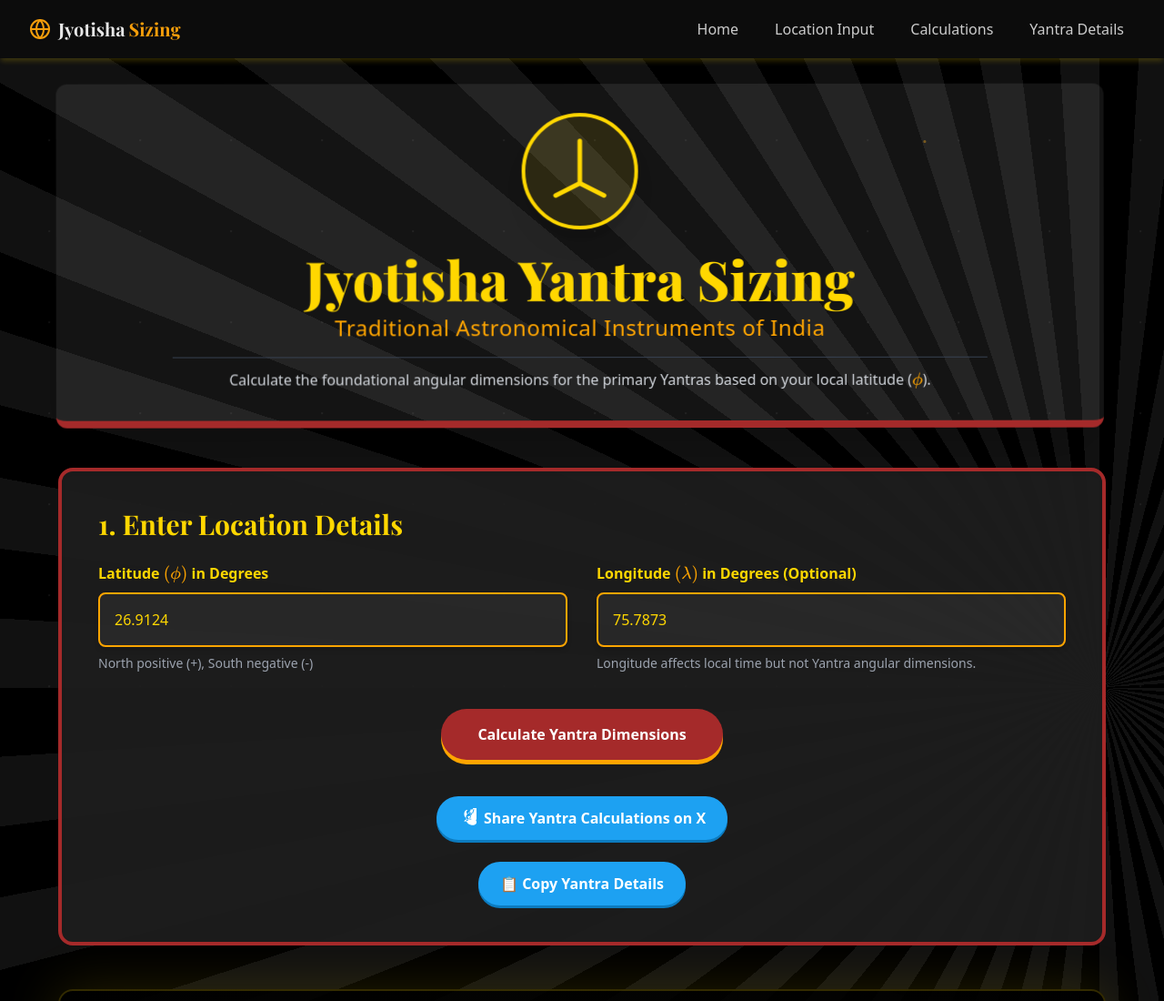
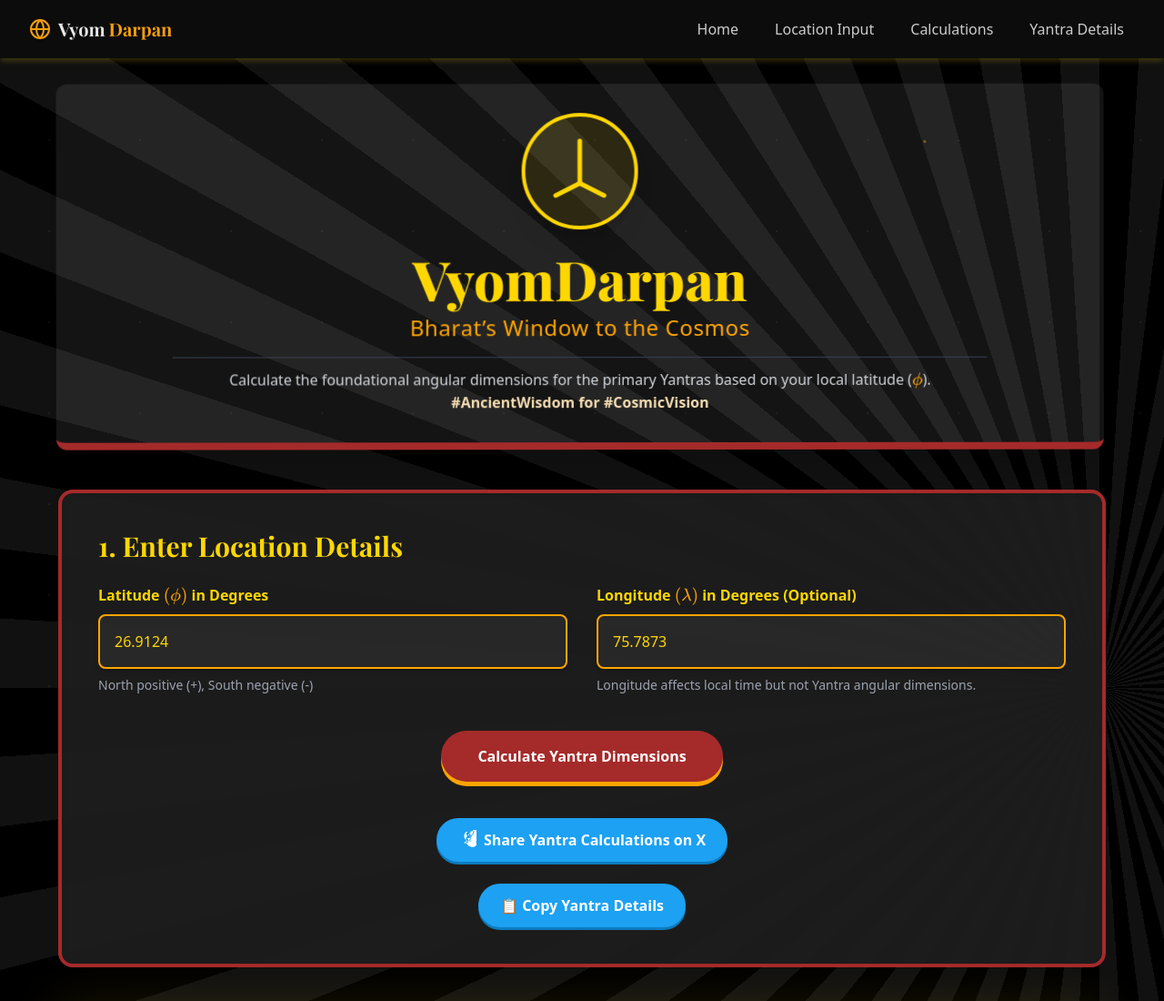
Before and after one commit to Sheetal-cell/SIH25156, a plain HTML site: page index.html in a window 1280 px wide. Shown: the top 1100 px of the page at 91% size. Drawn offline with nearby package versions, Linux system fonts and the light colour scheme; a web font is replaced by a local one.

Commit message:
wrote titles

```diff
--- a/index.html
+++ b/index.html
@@ -3,6 +3,8 @@
 <head>
     <meta charset="UTF-8">
     <meta name="viewport" content="width=device-width, initial-scale=1.0">
+    <link rel="icon" href="Qurio-logo.png" type="image/x-icon">
+  <link rel="icon" href="Qurio-logo.png" type="image/png">
     <title>Jyotisha Yantra Dimensions Calculator</title>
     <!-- Load Tailwind CSS -->
     <script src="https://cdn.tailwindcss.com"></script>
@@ -308,7 +310,7 @@
         <div class="text-xl font-bold header-font text-white/90 flex items-center mr-4">
             <!-- Celestial Sphere Icon -->
             <svg class="w-6 h-6 mr-2 text-amber-500" xmlns="http://www.w3.org/2000/svg" width="24" height="24" viewBox="0 0 24 24" fill="none" stroke="currentColor" stroke-width="2" stroke-linecap="round" stroke-linejoin="round"><circle cx="12" cy="12" r="10"/><path d="M12 2a14.5 14.5 0 0 0 0 20 14.5 14.5 0 0 0 0-20"/><path d="M2 12h20"/></svg>
-            Jyotisha <span class="text-amber-500 ml-1">Sizing</span>
+            Vyom <span class="text-amber-500 ml-1">Darpan</span>
         </div>
 
         <!-- Navigation Links Container (Flex, scrollable on overflow) -->
@@ -333,13 +335,14 @@
             </div>
 
             <h1 class="header-font text-5xl sm:text-6xl font-extrabold mb-2" style="color: var(--color-secondary);">
-                Jyotisha Yantra Sizing
+                VyomDarpan
             </h1>
-            <p class="text-2xl font-medium tracking-wide" style="color: var(--color-accent);">
-                Traditional Astronomical Instruments of India
-            </p>
+            <h3 class="text-2xl font-medium tracking-wide" style="color: var(--color-accent);">
+                Bharat’s Window to the Cosmos
+            </h3>
             <p class="mt-4 text-base text-gray-300 max-w-4xl mx-auto border-t pt-3 mt-3 border-gray-700">
                 Calculate the foundational angular dimensions for the primary Yantras based on your local latitude ($\phi$).
+                <p style="color: wheat; font-weight: bold;">#AncientWisdom for #CosmicVision</p>
             </p>
         </header>
 
```
